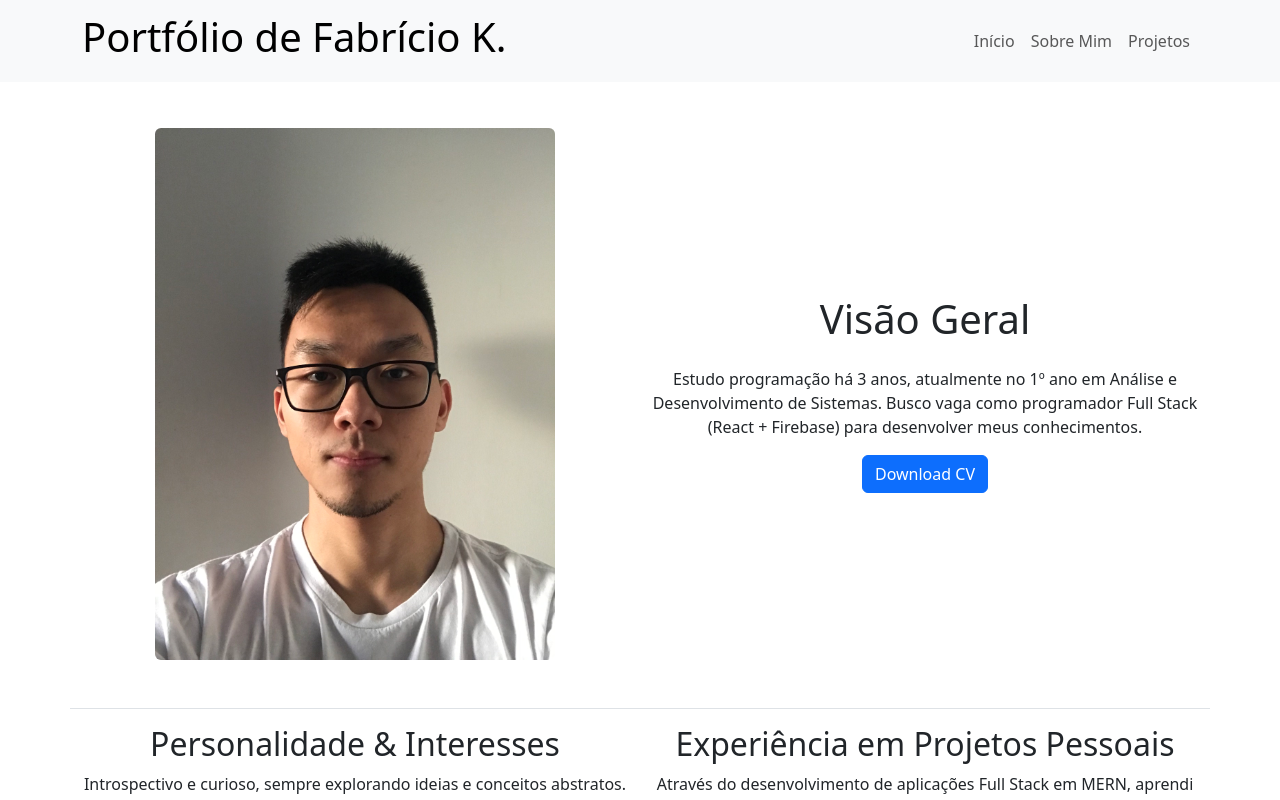
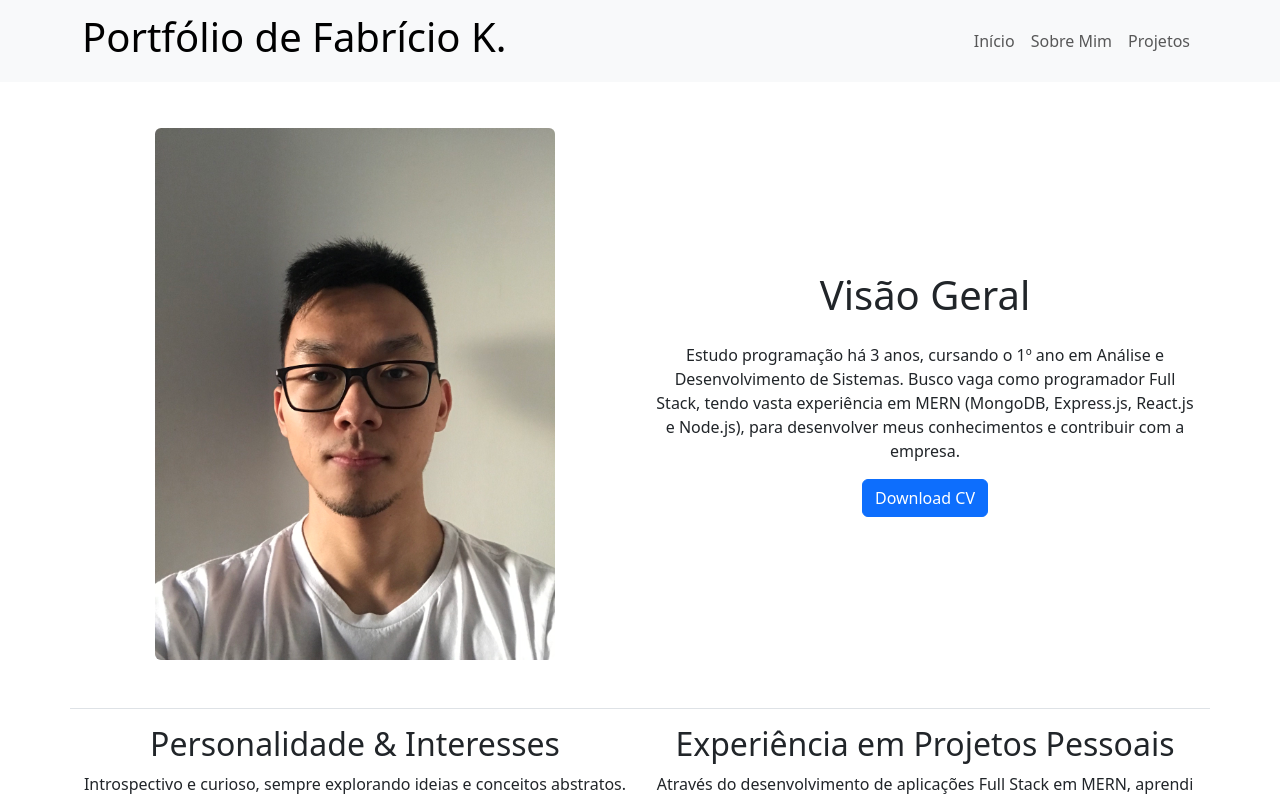
Before and after one commit to Fabken42/Portfolio, a React (Create React App) app: page / in a window 1280 px wide. Shown: the top 800 px of the page. Built offline with nearby package versions, Linux system fonts and the light colour scheme.

Commit message:
Update Home.js

```diff
--- a/src/components/Home.js
+++ b/src/components/Home.js
@@ -18,7 +18,7 @@ export default function Home() {
                 <Col xs={12} md={6} className="d-flex flex-column justify-content-center align-items-center">
                     <h1 className="text-center mb-4">Visão Geral</h1>
                     <p className='text-center'>
-                        Estudo programação há 3 anos, atualmente no 1º ano em Análise e Desenvolvimento de Sistemas. Busco vaga como programador Full Stack (React + Firebase) para desenvolver meus conhecimentos.
+                        Estudo programação há 3 anos, cursando o 1º ano em Análise e Desenvolvimento de Sistemas. Busco vaga como programador Full Stack, tendo vasta experiência em MERN (MongoDB, Express.js, React.js e Node.js), para desenvolver meus conhecimentos e contribuir com a empresa.
                     </p>
                     <a href={curriculoPdf} target="_blank" className='btn btn-primary'>Download CV</a>
                 </Col>
```
